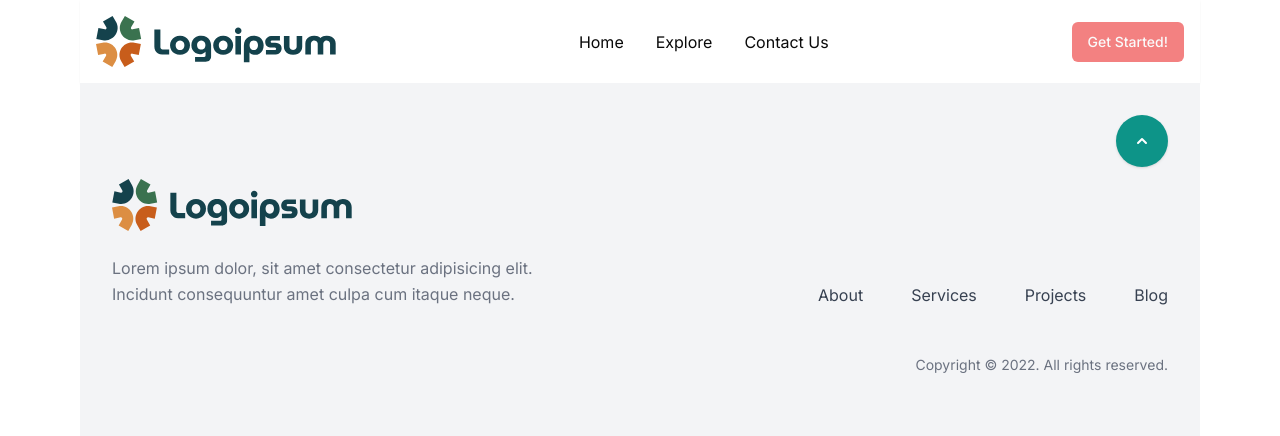
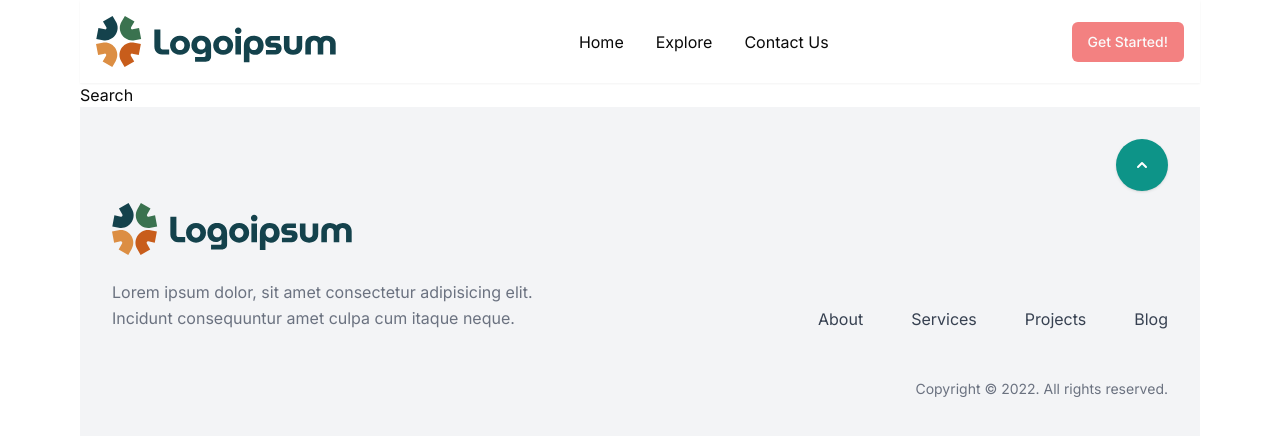
Before and after one commit to phoebehala/p240306_appointment_web_app, a Next.js app: page /search/1 in a window 1280 px wide. Shown: the top 436 px of the page. Built offline with nearby package versions, Linux system fonts and the light colour scheme.

Commit message:
NextJs params

```diff
--- a/app/(route)/search/[cname]/page.js
+++ b/app/(route)/search/[cname]/page.js
@@ -1,11 +1,13 @@
 'use client'
-import React from 'react'
+import React, { useEffect } from 'react'
 
+function page({params}) {
+  useEffect(()=>{
+    console.log(params);
+  })
 
-
-function page({children}) {
   return (
-      <div>{ children }</div>
+      <div>Search</div>
   )
 }
 
```
